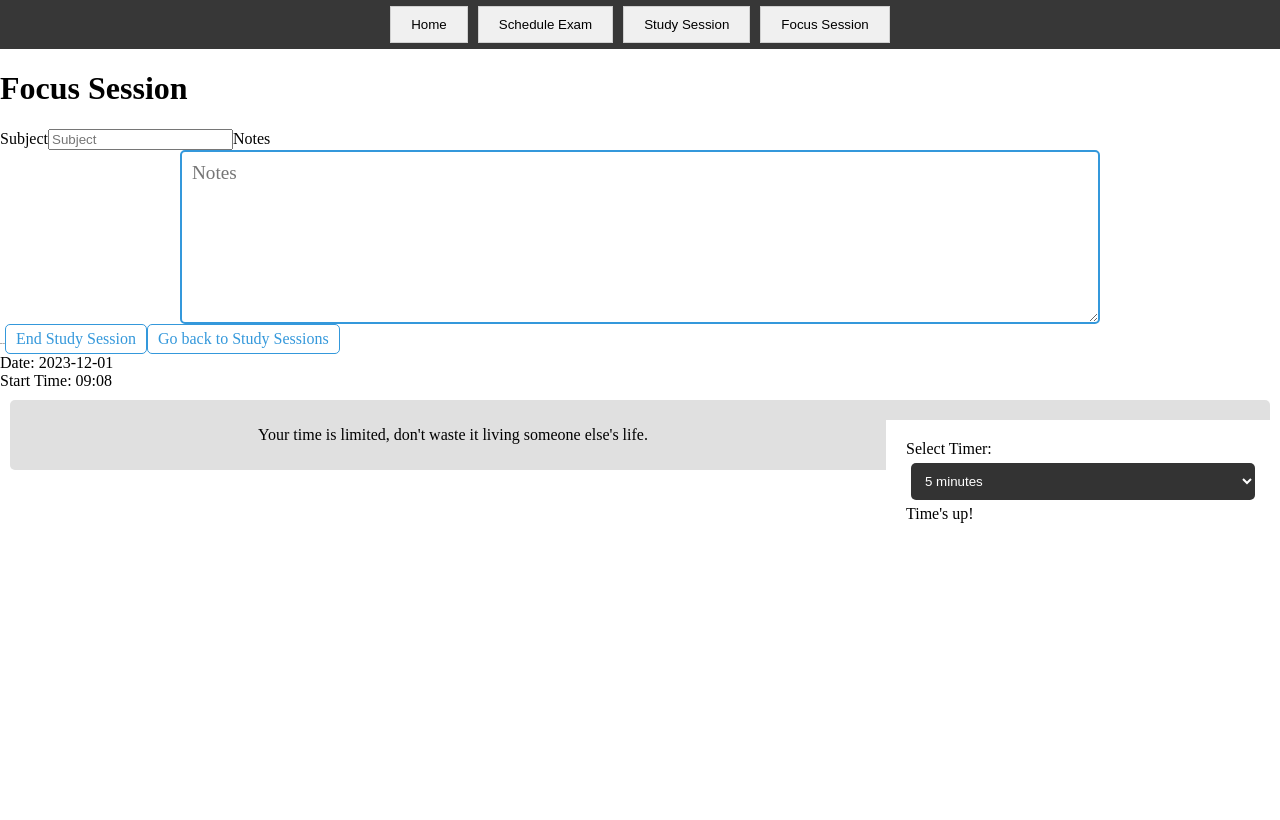
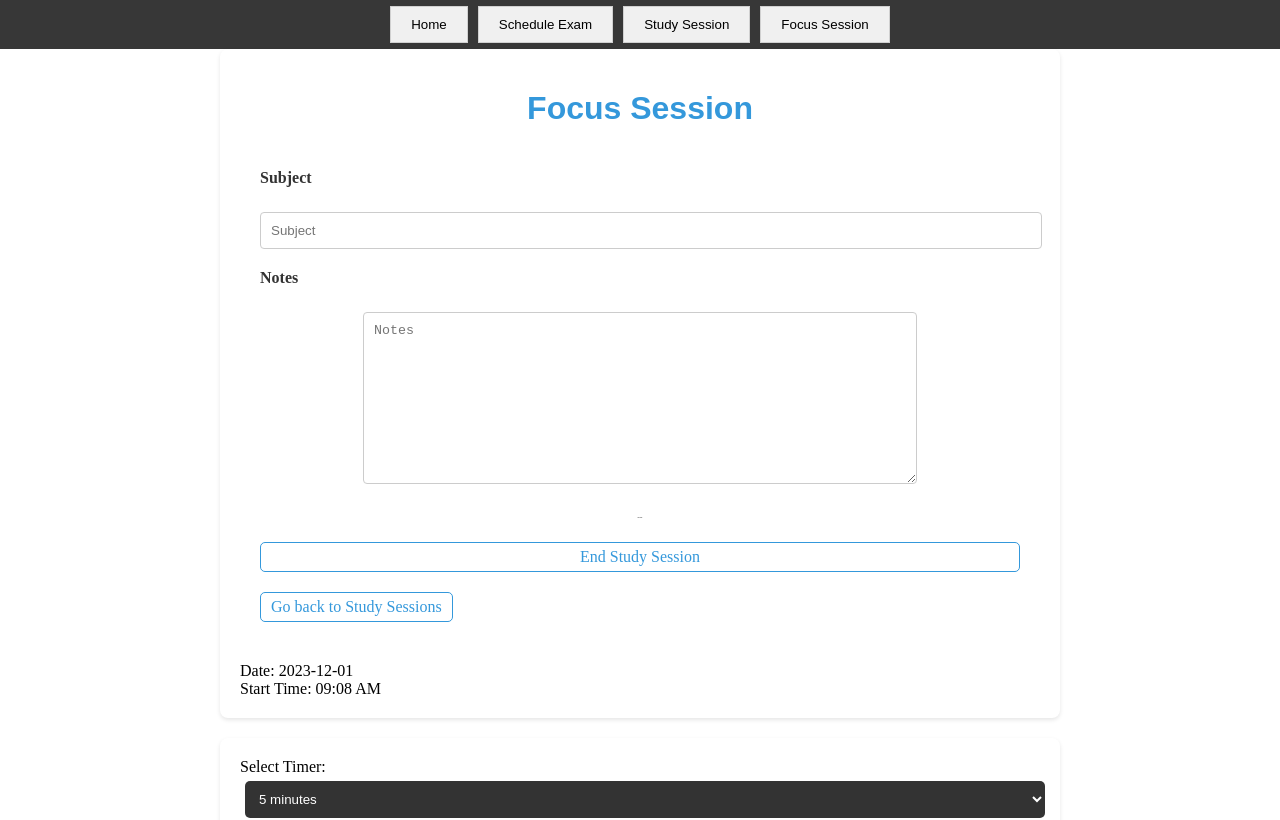
Before and after one commit to CEN4010-Fall2023-Prin-Soft-Eng/cen4010-prin-soft-eng-final-project-001-group-21, a Vue app: page /music-selection in a window 1280 px wide. Shown: the top 820 px of the page. Built offline with nearby package versions, Linux system fonts and the light colour scheme; sample sign-in values are in the browser's storage.

Commit message:
Timer fixed and convert to 12HR from 24 HR

```diff
--- a/src/components/MusicSelection.vue
+++ b/src/components/MusicSelection.vue
@@ -59,9 +59,12 @@
   <script>
 import Timer from './TimerComponent.vue';
 import InspirationalMessage from './InspirationalMessage.vue';
+
 export default {
   components: {
-    InspirationalMessage,Timer},
+    InspirationalMessage,
+    Timer
+  },
   data() {
     return {
       selectionData: {
@@ -75,37 +78,23 @@
       messageColor: '',
     };
   },
-    // Prefill start-time with the current time up to minutes
   created() {
-      // Prefill session-date with the current date
-      const currentDate = new Date().toISOString().split('T')[0];
-      this.selectionData.date = currentDate;
-
-      // Prefill start-time with the current time in 24-hour format
-      const currentTime = new Date().toLocaleTimeString([], { hour: '2-digit', minute: '2-digit', hour12: false });
-      this.selectionData.start_time = currentTime;
+  this.selectionData.date = new Date().toISOString().split('T')[0];
+  this.selectionData.start_time = new Date().toLocaleTimeString('en-US', { hour: '2-digit', minute: '2-digit', hour12: true });
 },
   methods: {
     prefillEndTime() {
-        // Prefill end-time with the current time in 24-hour format
-        const currentTime = new Date().toLocaleTimeString([], { hour: '2-digit', minute: '2-digit', hour12: false });
-        this.selectionData.end_time = currentTime;
-        this.$nextTick(() => {
-          // Trigger the click event of the "Create Selection" or "Create Session" button
-          // Replace 'createMusicSelection' or 'createStudySession' with your actual method name
-          this.$refs.createButton.click(); // Assuming you have a ref on the button like <button ref="createButton" @click="createMusicSelection">Create Selection</button>
-        });
+  this.selectionData.end_time = new Date().toLocaleTimeString('en-US', { hour: '2-digit', minute: '2-digit', hour12: true });
+  this.createMusicSelection();
 },
     createMusicSelection() {
-        const musicSelectionData = { ...this.selectionData };
-        // Adjust the API endpoint as needed
       fetch('/api/study-sessions', {
         method: 'POST',
         headers: {
           'Content-Type': 'application/json',
           'Authorization': `Bearer ${localStorage.getItem('token')}`
         },
-          body: JSON.stringify(musicSelectionData),
+        body: JSON.stringify(this.selectionData),
       })
       .then(response => {
         if (!response.ok) {
@@ -148,40 +137,82 @@
 </script>
 
 <style scoped>
-  /* Style for the Notes textarea */
-  .notes-label {
-    display: block;
-    text-align: center;
-    font-size: 1.5rem;
-    margin-bottom: 10px;
-    font-family: 'cursive'; /* Set the desired cursive font */
+.container {
+  max-width: 800px;
+  margin: auto;
+  padding: 20px;
+  box-shadow: 0 2px 4px rgba(0, 0, 0, 0.1);
+  border-radius: 8px;
 }
 
-  .notes-container {
+h1 {
+  text-align: center;
+  color: #3498db;
+  font-family: Arial, sans-serif;
+}
+
+form {
+  display: grid;
+  grid-gap: 20px;
+  padding: 20px;
+}
+
+label {
+  display: block;
+  margin-bottom: 5px;
+  color: #333;
+  font-weight: bold;
+}
+
+input[type="text"],
+input[type="date"],
+input[type="time"],
+textarea {
+  width: 100%;
+  padding: 10px;
+  border: 1px solid #ccc;
+  border-radius: 4px;
+}
+
+textarea {
+  height: 150px;
+  resize: vertical;
+}
+
+button {
+  background-color: #3498db;
+  color: white;
+  padding: 10px 20px;
+  border: none;
+  border-radius: 4px;
+  cursor: pointer;
+  transition: background-color 0.3s;
+}
+
+button:hover {
+  background-color: #2874a6;
+}
+
+#messageBox {
+  text-align: center;
+  margin-top: 20px;
+  font-size: 1.2rem;
+}
+
+.timer-component {
+  margin-top: 20px;
+}
+
+.inspirational-message-container {
+  margin-top: 20px;
   text-align: center;
 }
 
-  textarea#notes {
-    width: 80%; /* Adjust the width as needed */
-    padding: 10px;
-    font-family: 'cursive'; /* Set the same cursive font */
-    font-size: 1.2rem;
-    border: 2px solid #3498db;
-    border-radius: 5px;
-    margin: 0 auto; /* Center the textarea */
+.router-link {
+  text-decoration: none;
 }
 
-    label[for="session-date"],
-    label[for="start-time"],
-    label[for="end-time"],
-    input#session-date,
-    input#start-time,
-    input#end-time {
-      display: none;
-    }
-    .timer-component {
-    float: right;
-    width: 30%;
-    margin-right: 10px;
+.router-link button {
+  margin-top: 20px;
 }
 </style>
--- a/src/components/StudySessions.vue
+++ b/src/components/StudySessions.vue
@@ -51,15 +51,29 @@ export default {
     },
   },
   methods: {
+
+    convertTo12HourFormat(timeString) {
+      const [hours, minutes] = timeString.split(':').map(Number);
+      const ampm = hours >= 12 ? 'PM' : 'AM';
+      const adjustedHours = hours % 12 || 12; // Converts '0' to '12'
+      return `${adjustedHours.toString().padStart(2, '0')}:${minutes.toString().padStart(2, '0')} ${ampm}`;
+    },
+
     calculateSessionDuration(startTime, endTime) {
-      const start = startTime.split(':').map(Number);
-      const end = endTime.split(':').map(Number);
-      const startDate = new Date(0, 0, 0, start[0], start[1], start[2]);
-      const endDate = new Date(0, 0, 0, end[0], end[1], end[2]);
-      const diff = endDate - startDate;
-      const durationInMinutes = Math.floor(diff / 60000);
-      return durationInMinutes < 0 ? durationInMinutes + 1440 : durationInMinutes; // Add 24 hours if end time is past midnight
-    },
+    function parseTime(timeString) {
+      const [time, modifier] = timeString.split(' ');
+      let [hours, minutes] = time.split(':').map(Number);
+      if (modifier === 'PM' && hours < 12) hours += 12;
+      if (modifier === 'AM' && hours === 12) hours = 0;
+      return new Date(0, 0, 0, hours, minutes);
+    }
+
+    const startDate = parseTime(startTime);
+    const endDate = parseTime(endTime);
+    let diff = (endDate - startDate) / 60000; // diff in minutes
+    if (diff < 0) diff += 24 * 60; // Adjust for sessions that end after midnight
+    return diff;
+  },
     async fetchStudySessions() {
       try {
         const response = await axios.get('/api/study-sessions', {
@@ -67,17 +81,24 @@ export default {
             'Authorization': `Bearer ${localStorage.getItem('token')}`
           }
         });
-        this.Study_Sessions = response.data;
+
+        this.Study_Sessions = response.data.map(session => ({
+          ...session,
+          start_time: this.convertTo12HourFormat(session.start_time),
+          end_time: this.convertTo12HourFormat(session.end_time)
+        }));
       } catch (error) {
         console.error('Error fetching study sessions:', error.response.data);
       }
     }
   },
+
   mounted() {
     this.fetchStudySessions();
   }
 };
 </script>
+
 <style scoped>
 .study-sessions-table, .scheduled-exams-table {
   max-width: 100%;
```
Lines whose indentation alone changed are shown as unchanged.
